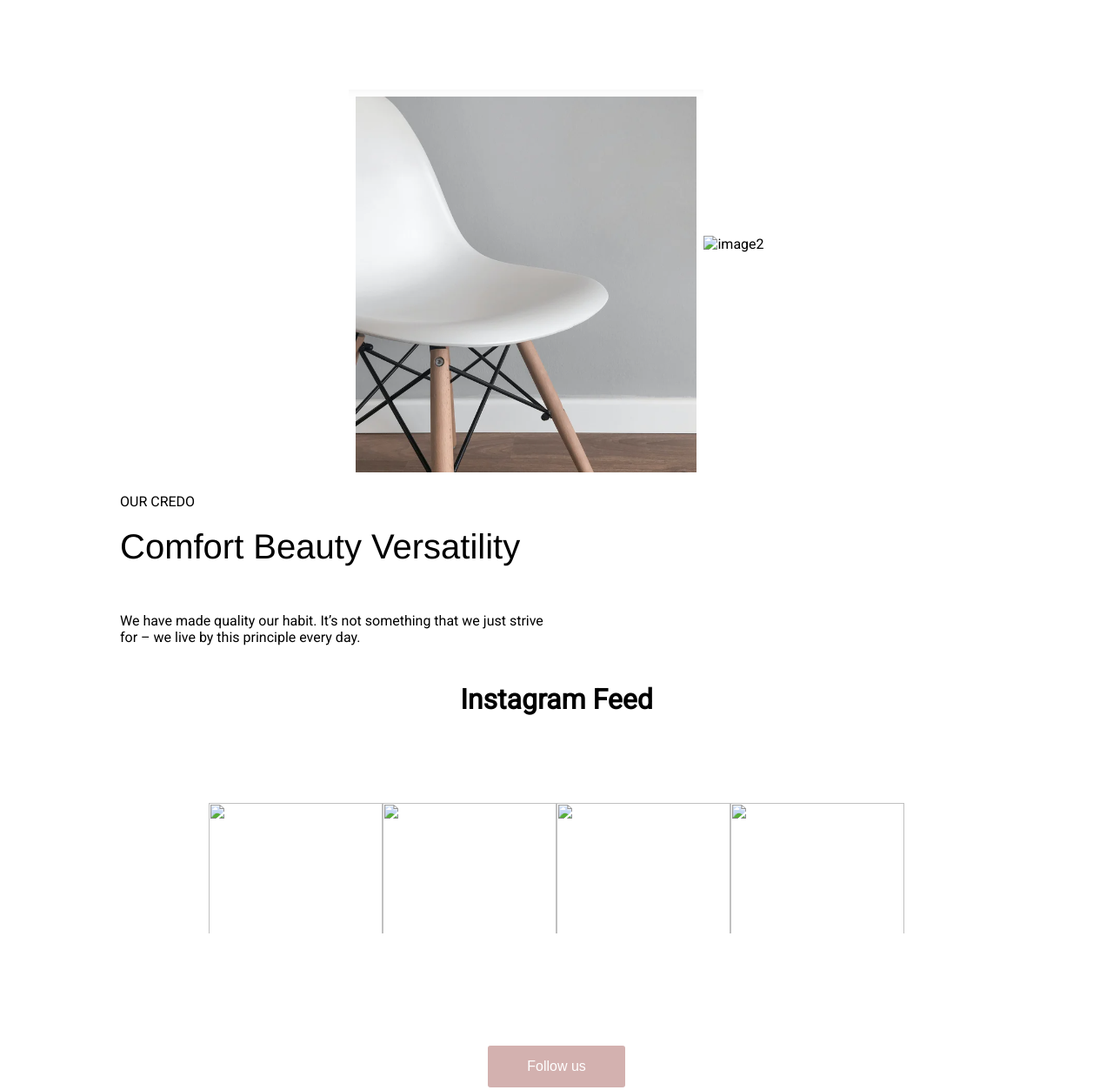
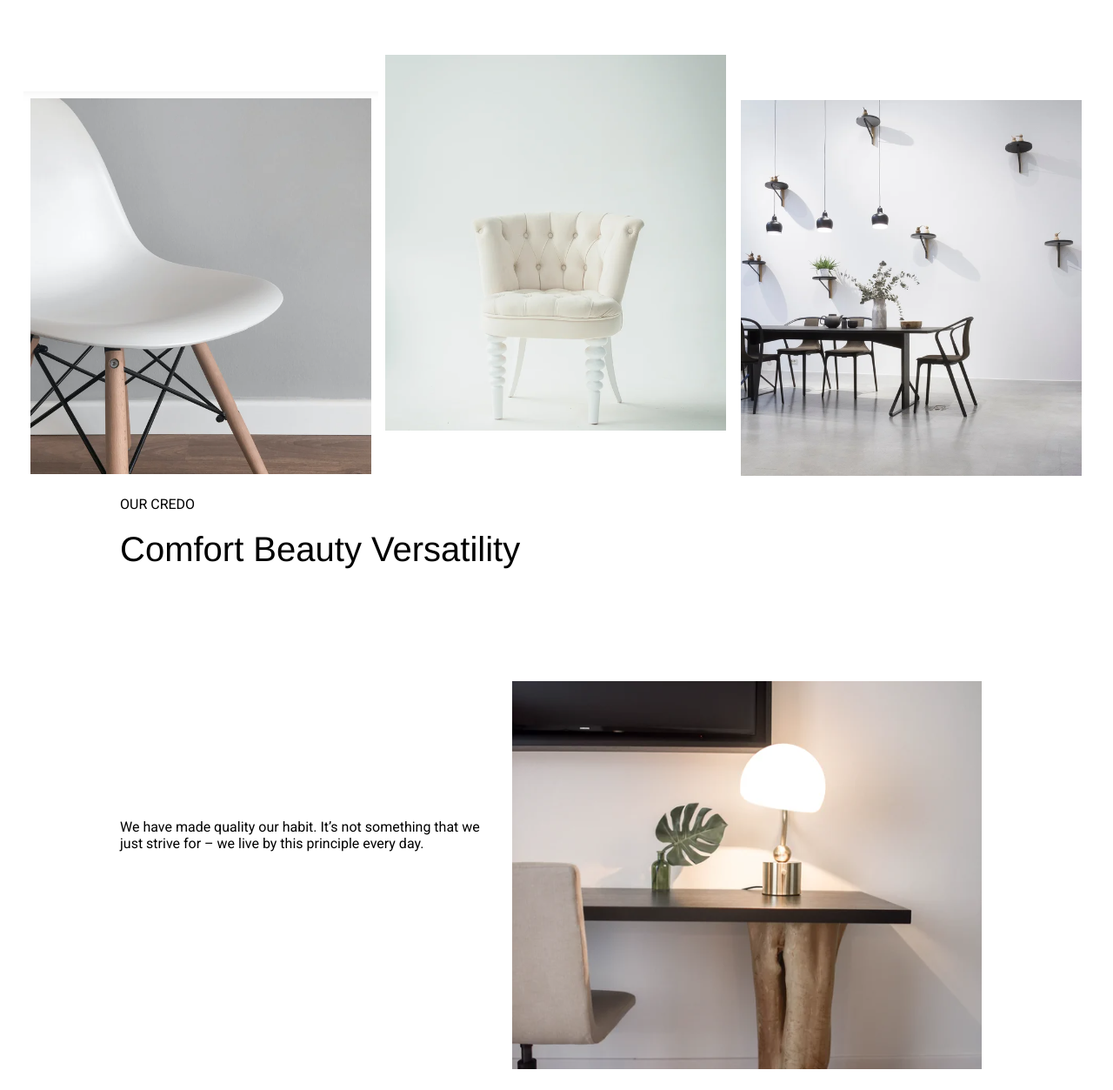
Before and after one commit to pakizah1997/hackathon, a plain HTML site: page index.html in a window 1280 px wide. Shown: the part 468-1721 px from the top of the page at 87% size. Drawn offline with Linux system fonts and the light colour scheme.

Commit message:
Update index.html

```diff
--- a/index.html
+++ b/index.html
@@ -60,10 +60,10 @@
             <img src="pic1.PNG" alt="" class="image">
         </div>
         <div class="row two">
-            <img src="/images/pic2.PNG" alt="image2">
+            <img src="pic2.PNG" alt="image2">
         </div>
         <div class="row three">
-            <img src="/images/pic3.PNG" alt="" class="image">
+            <img src="pic3.PNG" alt="" class="image">
         </div>
     </div>
     <div class="flex-container">
@@ -80,7 +80,7 @@
             live by this
             principle every day.</div>
         <div class="column ">
-            <img src="/images/pic4.PNG" alt="" class="image">
+            <img src="/pic4.PNG" alt="" class="image">
         </div>
     </div>
 
@@ -92,18 +92,18 @@
     </div>
     <div class="flex-container">
         <div class="row">
-            <img src="/images/pic5.PNG" alt="" class="image" width="200" height="250">
+            <img src="pic5.PNG" alt="" class="image" width="200" height="250">
         </div>
 
         <div class="row">
-            <img src="/images/pic6.PNG" alt="" class="image" width="200" height="250">
+            <img src="pic6.PNG" alt="" class="image" width="200" height="250">
         </div>
         <div class="row">
-            <img src="/images/pic7.PNG" alt="" class="image" width="200" height="250">
+            <img src="pic7.PNG" alt="" class="image" width="200" height="250">
         </div>
 
         <div class="row">
-            <img src="/images/pic8.PNG" alt="" class="image" width="200" height="250">
+            <img src="pic8.PNG" alt="" class="image" width="200" height="250">
         </div>
 
 
@@ -174,7 +174,7 @@
     <div class="flex-container">
 
         <div class="row">
-            <img src="/images/pic9.PNG" alt="" class="image" width="1500" height="450">
+            <img src="pic9.PNG" alt="" class="image" width="1500" height="450">
         </div>
     </div>
 
```
